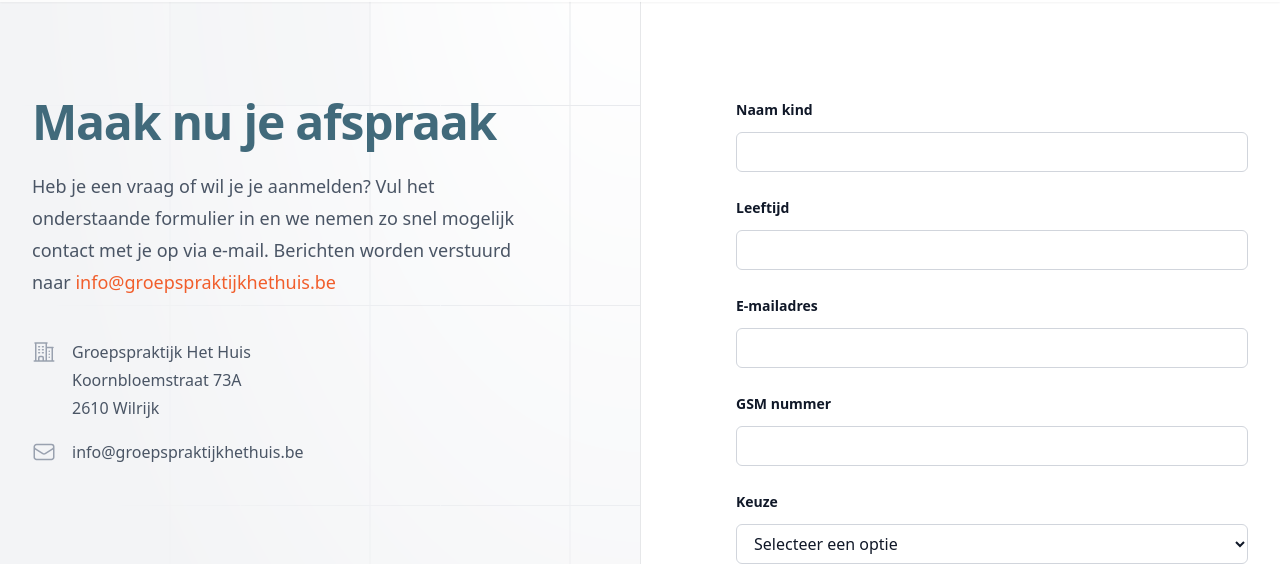
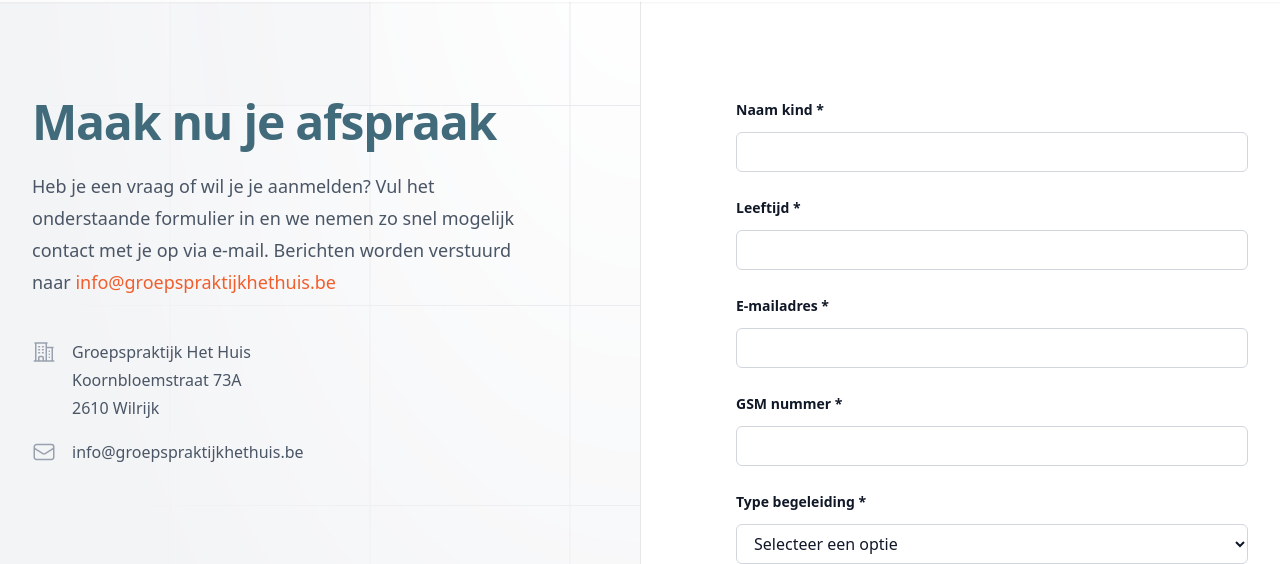
Before and after one commit to codeinkbe/groepspraktijkhethuis, a Next.js app: page /contact in a window 1280 px wide. Shown: the part 94-658 px from the top of the page. Built offline with nearby package versions, Linux system fonts and the light colour scheme.

Commit message:
Make fields mandatory and rename Keuze

```diff
--- a/app/contact/page.tsx
+++ b/app/contact/page.tsx
@@ -138,7 +138,7 @@
             <div className="grid grid-cols-1 gap-x-8 gap-y-6">
               <div>
                 <label htmlFor="childName" className="block text-sm/6 font-semibold text-gray-900">
-                  Naam kind
+                  Naam kind *
                 </label>
                 <div className="mt-2.5">
                   <input
@@ -154,7 +154,7 @@
               </div>
               <div>
                 <label htmlFor="age" className="block text-sm/6 font-semibold text-gray-900">
-                  Leeftijd
+                  Leeftijd *
                 </label>
                 <div className="mt-2.5">
                   <input
@@ -172,7 +172,7 @@
               </div>
               <div>
                 <label htmlFor="email" className="block text-sm/6 font-semibold text-gray-900">
-                  E-mailadres
+                  E-mailadres *
                 </label>
                 <div className="mt-2.5">
                   <input
@@ -189,7 +189,7 @@
               </div>
               <div>
                 <label htmlFor="phoneNumber" className="block text-sm/6 font-semibold text-gray-900">
-                  GSM nummer
+                  GSM nummer *
                 </label>
                 <div className="mt-2.5">
                   <input
@@ -206,7 +206,7 @@
               </div>
               <div>
                 <label htmlFor="serviceType" className="block text-sm/6 font-semibold text-gray-900">
-                  Keuze
+                  Type begeleiding *
                 </label>
                 <div className="mt-2.5">
                   <select
```
